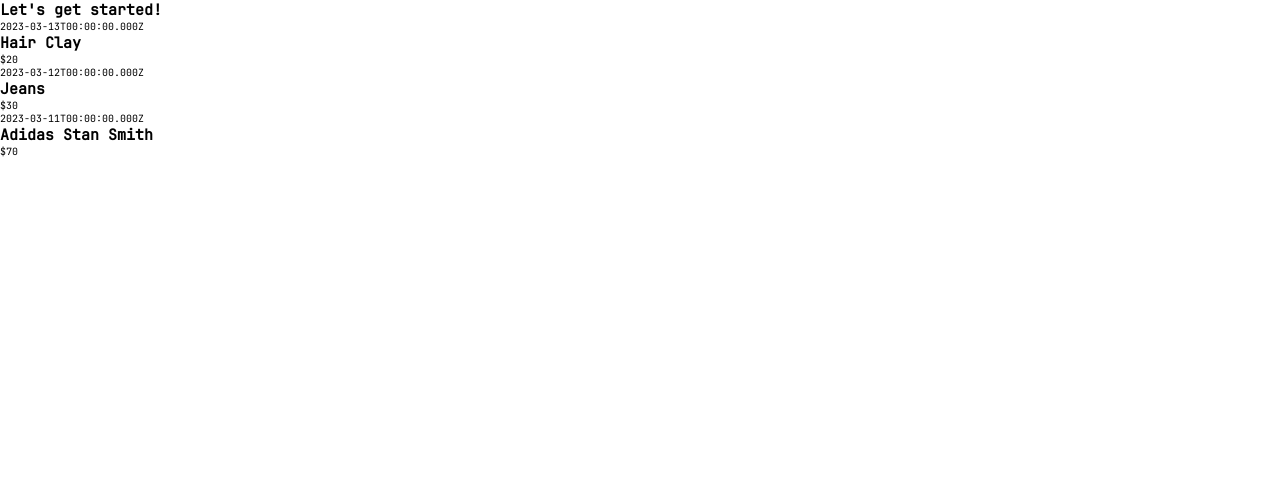
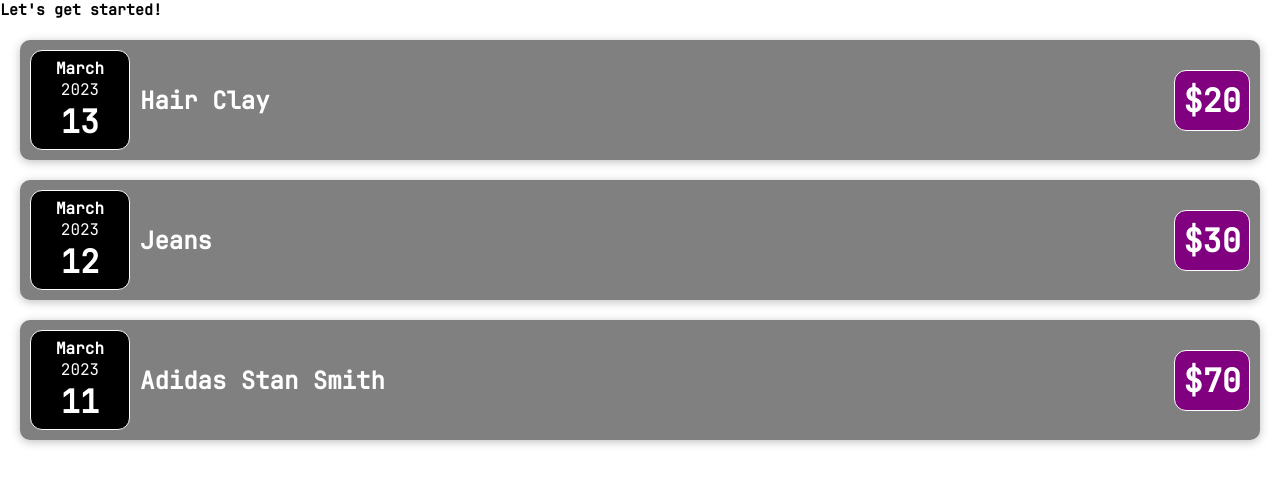
Before and after one commit to JasonWu73/my-react, a React (Create React App) app: page / in a window 1280 px wide. Shown: the top 484 px of the page. Built offline with nearby package versions, Linux system fonts and the light colour scheme.

Commit message:
styling expense item

```diff
--- /dev/null
+++ b/src/components/ExpenseDate.css
@@ -0,0 +1,26 @@
+.expense-date {
+  display: flex;
+  flex-direction: column;
+  justify-content: center;
+  align-items: center;
+  width: 10rem;
+  height: 10rem;
+  background-color: black;
+  color: white;
+  border: 0.1rem solid white;
+  border-radius: 1.2rem;
+}
+
+.expense-date__month {
+  font-size: 1.6rem;
+  font-weight: bold;
+}
+
+.expense-date__year {
+  font-size: 1.6rem;
+}
+
+.expense-date__day {
+  font-size: 3.2rem;
+  font-weight: bold;
+}
--- /dev/null
+++ b/src/components/ExpenseDate.js
@@ -0,0 +1,24 @@
+import './ExpenseDate.css';
+
+/**
+ * 展示开销日期的组件。
+ *
+ * @param date
+ * @param {Date} date 开销的日期
+ * @returns {JSX.Element} 展示开销日期的组件
+ */
+function ExpenseDate({date}) {
+  const day = date.toLocaleString('en-US', {day: '2-digit'});
+  const month = date.toLocaleString('en-US', {month: 'long'});
+  const year = date.toLocaleString('en-US', {year: 'numeric'});
+
+  return (
+    <div className="expense-date">
+      <div className="expense-date__month">{month}</div>
+      <div className="expense-date__year">{year}</div>
+      <div className="expense-date__day">{day}</div>
+    </div>
+  );
+}
+
+export default ExpenseDate;
--- a/src/components/ExpenseItem.css
+++ b/src/components/ExpenseItem.css
@@ -1,11 +1,36 @@
 .expense-item {
+  display: flex;
+  justify-content: space-between;
+  align-items: center;
+  background-color: grey;
+  box-shadow: 0 0.2rem 1rem rgba(0, 0, 0, 0.25);
+  padding: 1rem;
+  margin: 2rem;
+  border-radius: 1rem;
 }
 
 .expense-item__description {
+  display: flex;
+  flex-direction: row;
+  justify-content: flex-start;
+  align-items: center;
+  gap: 1rem;
+  flex: 1;
+  font-size: 1.6rem;
 }
 
 .expense-item h2 {
+  color: white;
+  flex: 1;
+  margin: 0 1rem;
 }
 
 .expense-item__price {
+  color: white;
+  font-size: 3.2rem;
+  font-weight: bold;
+  background-color: purple;
+  border: 0.1rem solid white;
+  padding: 0.8rem;
+  border-radius: 1.2rem;
 }
--- a/src/components/ExpenseItem.js
+++ b/src/components/ExpenseItem.js
@@ -1,9 +1,18 @@
 import './ExpenseItem.css';
+import ExpenseDate from './ExpenseDate';
 
+/**
+ * 展示开销的组件。
+ *
+ * @param {Date} date 开销日期
+ * @param {string} title 开销名称
+ * @param {number} amount 开销金额，单位：美元
+ * @returns {JSX.Element} 展示开销数据的组件
+ */
 function ExpenseItem({date, title, amount}) {
   return (
     <div className="expense-item">
-      <div>{date.toISOString()}</div>
+      <ExpenseDate date={date}/>
       <div className="expense-item__description">
         <h2>{title}</h2>
         <div className="expense-item__price">${amount}</div>
```
